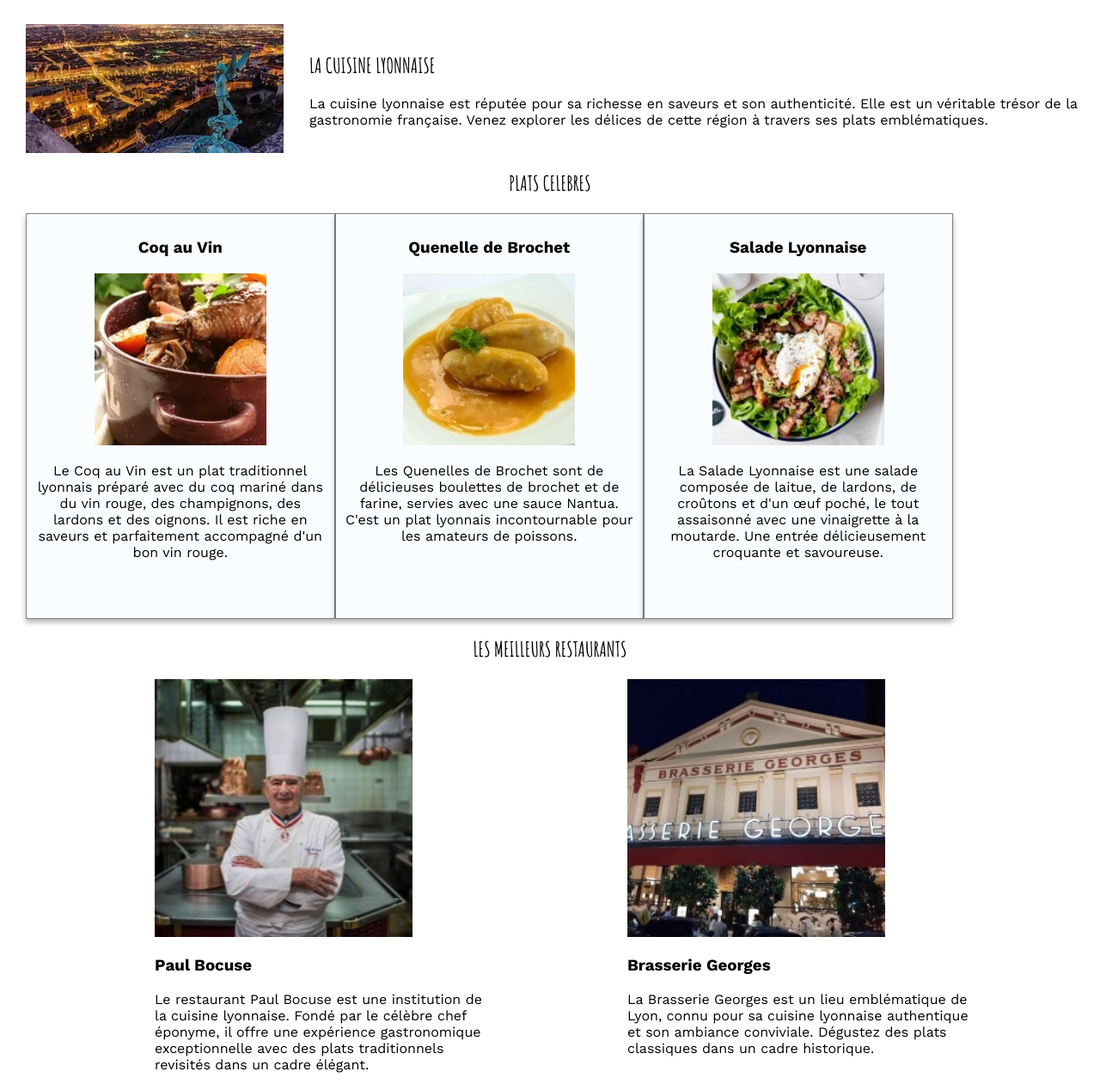
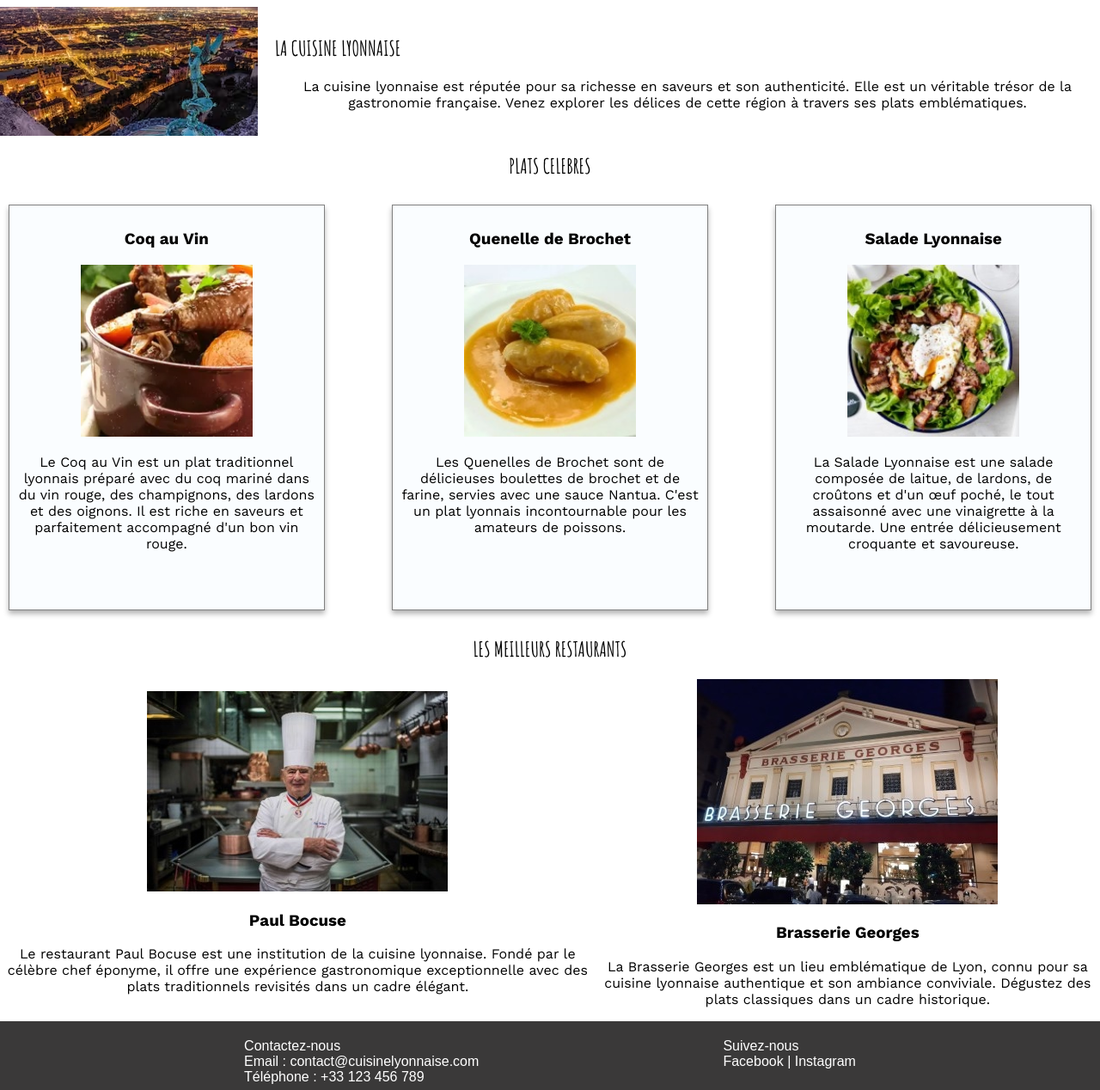
Before and after one commit to Amr69130/Maquette1, a plain HTML site: page index.html in a window 1280 px wide. Shown: the part 336-1604 px from the top of the page at 86% size. Drawn offline with nearby package versions, Linux system fonts and the light colour scheme.

Commit message:
correction des media queries

```diff
--- a/index.html
+++ b/index.html
@@ -41,7 +41,7 @@
       <section>
         <h2>PLATS CELEBRES</h2>
 
-        <div id="plats">
+        <div class="propri_com">
           <section class="card">
             <h3>Coq au Vin</h3>
             <img src="images/coq_au_vin.avif" alt="photo de coq au vin" />
@@ -72,9 +72,10 @@
             </p>
           </section>
         </div>
-        <section id="restaurants">
+      </section>
+      <section>
         <h2>LES MEILLEURS RESTAURANTS</h2>
-          <div>
+        <div class="propri_com">
           <section>
             <img src="images/bocuse.avif" alt="photo de Paul Bocuse" />
             <h3>Paul Bocuse</h3>
@@ -92,14 +93,12 @@
             />
             <h3>Brasserie Georges</h3>
             <p>
-                La Brasserie Georges est un lieu emblématique de Lyon, connu
-                pour sa cuisine lyonnaise authentique et son ambiance
-                conviviale. Dégustez des plats classiques dans un cadre
-                historique.
+              La Brasserie Georges est un lieu emblématique de Lyon, connu pour
+              sa cuisine lyonnaise authentique et son ambiance conviviale.
+              Dégustez des plats classiques dans un cadre historique.
             </p>
           </section>
         </div>
-        </section>
       </section>
     </main>
     <footer>
--- a/style.css
+++ b/style.css
@@ -42,6 +42,72 @@
 }
 
 main {
+  .propri_com {
+    display: flex;
+    justify-content: space-between;
+    align-items: center;
+    text-align: center;
+    align-items: center;
+    text-align: center;
+    @media screen and (max-width: 768px) {
+      flex-direction: column;
+      padding-right: 50px;
+      padding-left: 50px;
+      align-items: center;
+      text-align: center;
+    }
+    @media screen and (max-width: 768px) {
+      flex-direction: column;
+      padding-right: 50px;
+      padding-left: 50px;
+    }
+    .card {
+      width: 27%;
+      border: solid 1px gray;
+      background-color: rgb(250, 253, 255);
+      box-shadow: 0px 4px 6px rgba(0, 0, 0, 0.3);
+      height: 450px;
+      padding: 10px 10px 10px 10px;
+      margin: 10px 10px 10px 10px;
+      @media screen and (max-width: 768px) {
+        width: 250px;
+        margin: 10px;
+      }
+      img {
+        height: 200px;
+        width: 200px;
+        object-fit: cover;
+      }
+    }
+    @media screen and (max-width: 768px) {
+      padding-right: 50px;
+      padding-left: 50px;
+    }
+    div {
+      display: flex;
+      justify-content: space-evenly;
+      margin-bottom: 50px;
+      section {
+        width: 400px;
+        img {
+          width: 300px;
+          height: 300px;
+          object-fit: cover;
+          text-align: center;
+        }
+      }
+    }
+    div {
+      padding-left: 30px;
+      text-align: left;
+      @media screen and (max-width: 768px) {
+        flex-wrap: wrap;
+        text-align: center;
+        padding-right: 50px;
+        padding-left: 50px;
+      }
+    }
+  }
   margin-top: 10px;
   text-align: center;
   h2 {
@@ -60,72 +126,23 @@
     display: flex;
     justify-content: center;
     align-items: center;
+    h2 {
+      padding-left: 20px;
+      text-align: left;
+    }
+    p {
+      padding-left: 20px;
+    }
     @media screen and (max-width: 768px) {
+      h2 {
+        text-align: center;
+      }
       flex-wrap: wrap;
       text-align: center;
       padding-right: 50px;
       padding-left: 50px;
     }
-  }
-}
-div {
-  padding-left: 30px;
-  text-align: left;
-  @media screen and (max-width: 768px) {
-    flex-wrap: wrap;
-    text-align: center;
-    padding-right: 50px;
-    padding-left: 50px;
-  }
-}
-#plats {
-  display: flex;
-
-  align-items: center;
-  text-align: center;
-  @media screen and (max-width: 768px) {
-    flex-direction: column;
-    padding-right: 50px;
-    padding-left: 50px;
-  }
-  .card {
-    width: 27%;
-    border: solid 1px gray;
-    background-color: rgb(250, 253, 255);
-    box-shadow: 0px 4px 6px rgba(0, 0, 0, 0.3);
-    height: 450px;
-    padding: 10px;
-    @media screen and (max-width: 768px) {
-      width: 250px;
-      margin: 10px;
-    }
-    img {
-      height: 200px;
-      width: 200px;
-      object-fit: cover;
-    }
-  }
-}
-
-#restaurants {
-  @media screen and (max-width: 768px) {
-    flex-wrap: wrap;
-    padding-right: 50px;
-    padding-left: 50px;
-  }
-  div {
-    display: flex;
-    justify-content: space-evenly;
-    margin-bottom: 50px;
-    section {
-      width: 400px;
-      img {
-        width: 300px;
-        height: 300px;
-        object-fit: cover;
-        text-align: center;
-      }
-    }
+    margin: 0;
   }
 }
 
```
Lines whose indentation alone changed are shown as unchanged.
